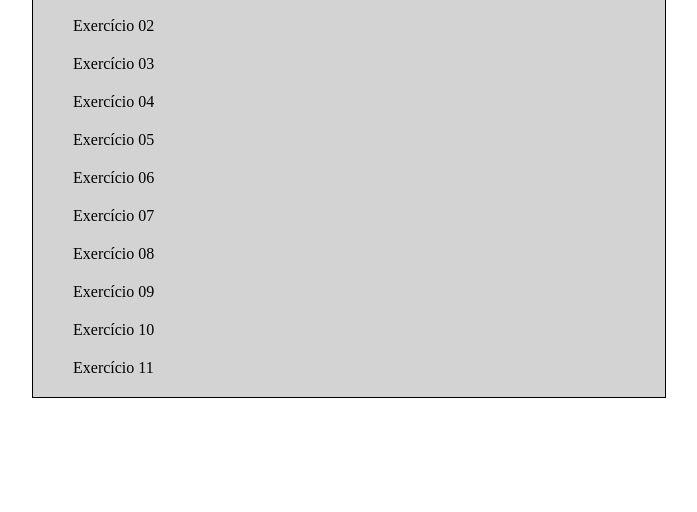
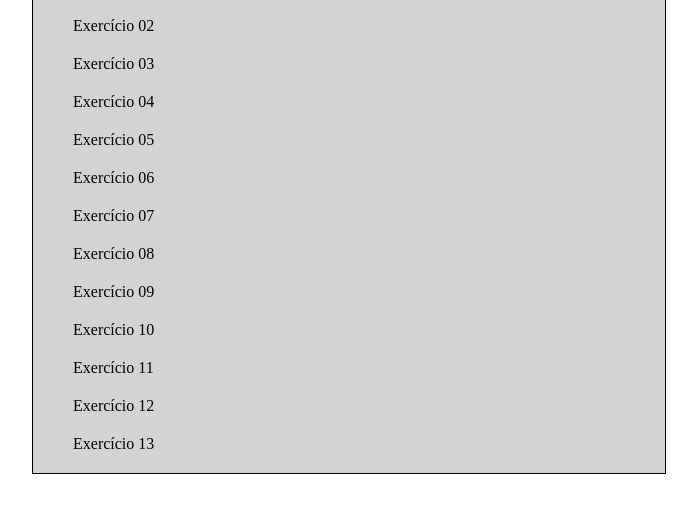
Before and after one commit to MarjoDev/lingua-progam-1bi, a plain HTML site: page lista_01/index.html in a window 1280 px wide. Shown: the part 132-644 px from the top of the page, without its empty margins (291-988 px from the left). Drawn offline with Linux system fonts and the light colour scheme.

Commit message:
index.html

```diff
--- a/lista_01/index.html
+++ b/lista_01/index.html
@@ -44,6 +44,12 @@
                 <li>
                     <a href="ex_11.html"> Exercício 11 </a>
                 </li>
+                <li>
+                    <a href="ex_12.html"> Exercício 12 </a>
+                </li>
+                <li>
+                    <a href="ex_13.html"> Exercício 13 </a>
+                </li>
             </ul>
         </div>
 
```
